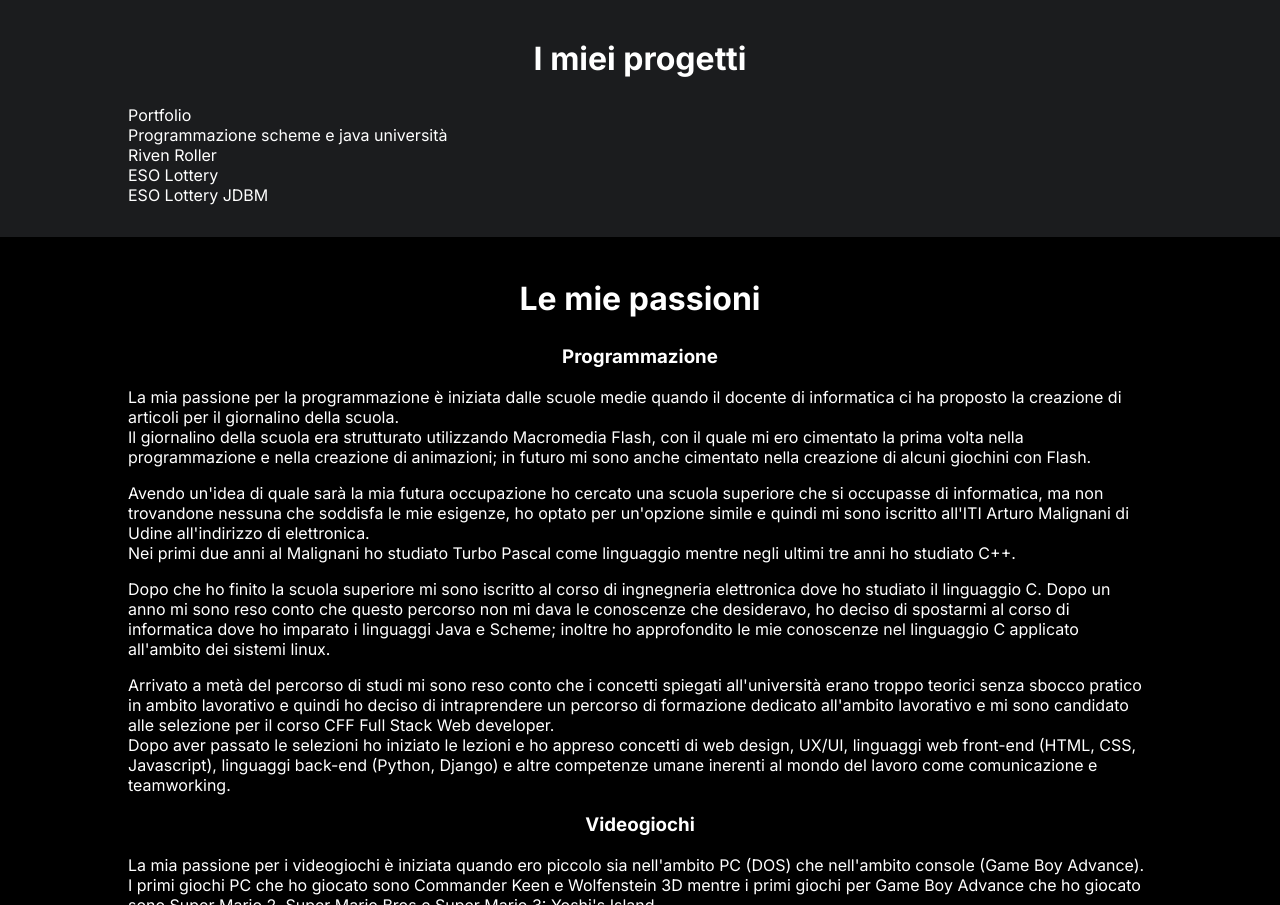
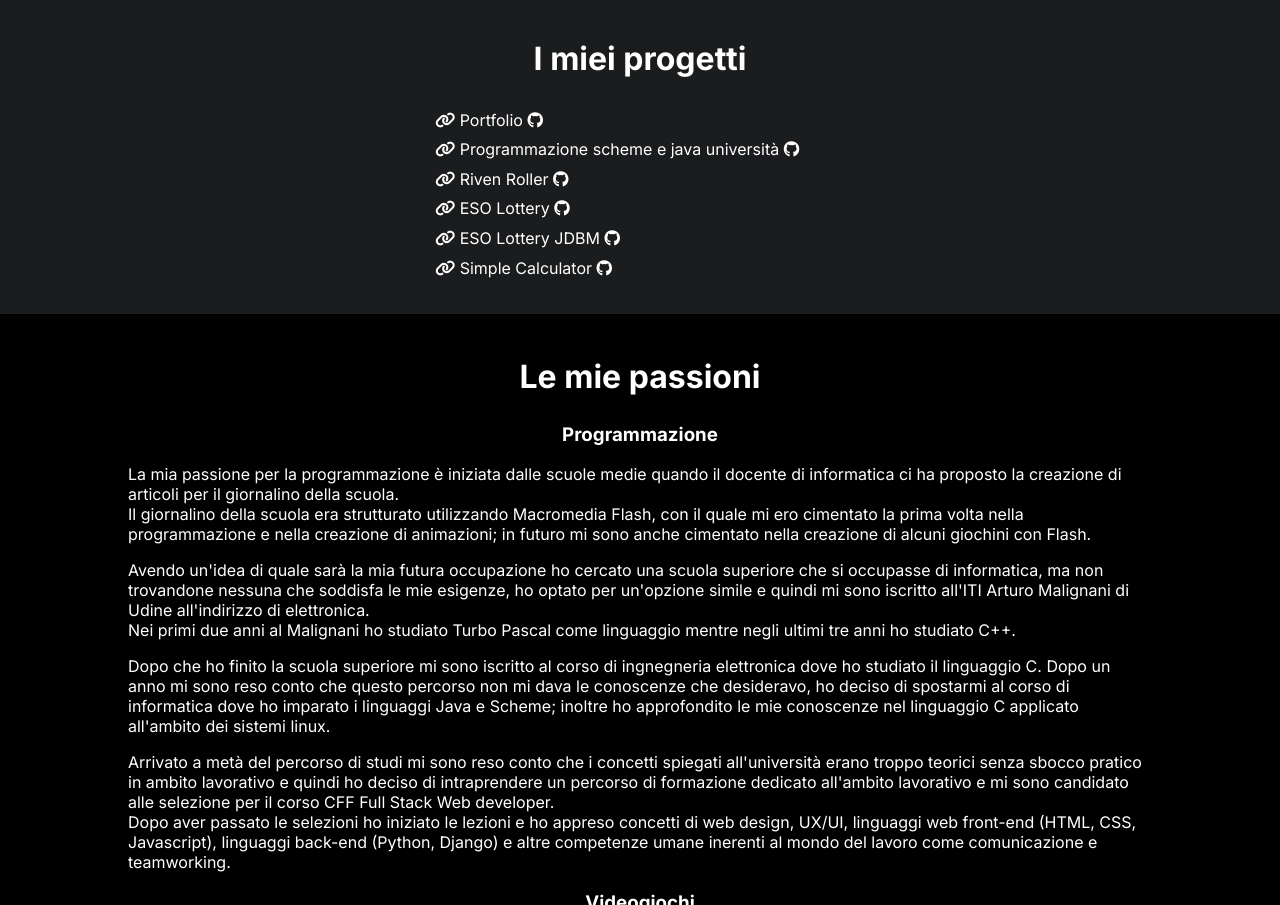
Before and after one commit to lambda993/Portfolio, a website: page index.html in a window 1280 px wide. Shown: the part 1671-2576 px from the top of the page. Drawn offline with nearby package versions, Linux system fonts and the light colour scheme; files that its build step writes are made by us from their sources.

Commit message:
Adjusted project list with icons.

```diff
--- a/index.html
+++ b/index.html
@@ -225,13 +225,25 @@
             <div id="my-projects" class="section-padding">
                 <div class="text-container">
                     <h2 class="section-title">I miei progetti</h2>
-                    <ul>
-                        <li><a href="https://github.com/lambda993/Portfolio">Portfolio</a></li>
-                        <li><a href="https://github.com/lambda993/Uni-Programmazione-Laboratorio">Programmazione scheme
-                                e java università</a></li>
-                        <li><a href="https://github.com/lambda993/Riven-Roller">Riven Roller</a></li>
-                        <li><a href="https://github.com/lambda993/ESO-Lottery">ESO Lottery</a></li>
-                        <li><a href="https://github.com/lambda993/ESO-Lottery-JDBM">ESO Lottery JDBM</a></li>
+                    <ul class="projects">
+                        <li><a href="https://github.com/lambda993/Portfolio" target="_blank"><i
+                                    class="fa-solid fa-link"></i> Portfolio <i class="fa-brands fa-github"></i></a></li>
+                        <li><a href="https://github.com/lambda993/Uni-Programmazione-Laboratorio" target="_blank"><i
+                                    class="fa-solid fa-link"></i> Programmazione scheme e java università <i
+                                    class="fa-brands fa-github"></i></a></li>
+                        <li><a href="https://github.com/lambda993/Riven-Roller" target="_blank"><i
+                                    class="fa-solid fa-link"></i> Riven Roller <i class="fa-brands fa-github"></i></a>
+                        </li>
+                        <li><a href="https://github.com/lambda993/ESO-Lottery" target="_blank"><i
+                                    class="fa-solid fa-link"></i> ESO Lottery <i class="fa-brands fa-github"></i></a>
+                        </li>
+                        <li><a href="https://github.com/lambda993/ESO-Lottery-JDBM" target="_blank"><i
+                                    class="fa-solid fa-link"></i> ESO Lottery JDBM <i
+                                    class="fa-brands fa-github"></i></a>
+                        </li>
+                        <li><a href="https://github.com/lambda993/Simple-Calculator" target="_blank"><i
+                                    class="fa-solid fa-link"></i> Simple Calculator <i
+                                    class="fa-brands fa-github"></i></a></li>
                     </ul>
                 </div>
             </div>
--- a/scss/layout/_sections.scss
+++ b/scss/layout/_sections.scss
@@ -51,6 +51,19 @@
         list-style: none;
         margin: 0;
         padding: 0;
+    }
+
+    .projects {
+        display: flex;
+        flex-direction: column;
+
+        &>li {
+            padding: 0.3rem 0;
+
+            @media screen and (min-width:$tablet) {
+                margin-left: 30%;
+            }
+        }
     }
 
     @media screen and (min-width: $laptop) {
```
